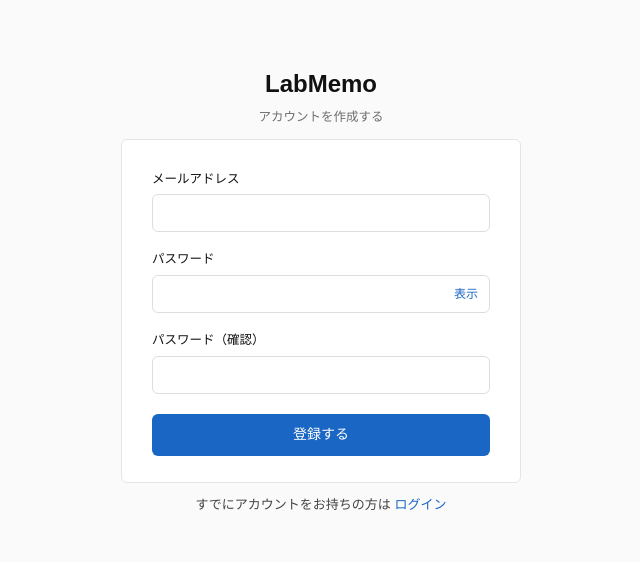
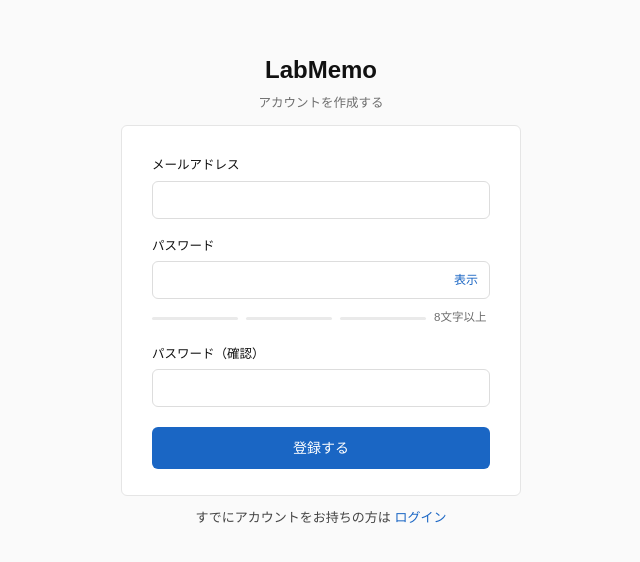
Before and after one commit to kensyo614/lab-memo, a Next.js app: page /register in a window 1280 px wide. Shown: the part 116-678 px from the top of the page, without its empty margins (319-959 px from the left). Built offline with nearby package versions, Linux system fonts and the light colour scheme; no server answers.

Commit message:
自由メモ一覧と会員画面と情報一覧画面の細かな修正

```diff
--- a/src/app/memos/page.tsx
+++ b/src/app/memos/page.tsx
@@ -200,6 +200,25 @@ export default async function Page({searchParams}: PageProps<'/memos'>){
                         </div>
                     </Link>
                     )})}
+
+                    <Link
+                        href="/memos/new"
+                        style={{
+                            border: "1px dashed #DDDDDD",
+                            borderRadius: 6,
+                            backgroundColor: "#FAFAFA",
+                            padding: 20,
+                            display: "flex",
+                            flexDirection: "column",
+                            alignItems: "center",
+                            justifyContent: "center",
+                            gap: 8,
+                            color: "#6E6E6E",
+                        }}
+                    >
+                        <span style={{fontSize: 20, fontWeight: 300}}>＋</span>
+                        <span style={{fontSize: 12.5}}>新しいメモ</span>
+                    </Link>
                 </div>
             </div>
         </div>
--- a/src/app/register/page.tsx
+++ b/src/app/register/page.tsx
@@ -14,6 +14,22 @@ export default function Page() {
     const [isSubmitting, setIsSubmitting] = useState(false);
     const [isDisplayPassword, setIsDisplayPassword] = useState(false)
 
+    const passwordStrength =
+        password.length === 0
+            ? 0
+            : password.length < 8
+              ? 1
+              : /[a-zA-Z]/.test(password) && /[0-9]/.test(password)
+                ? 3
+                : 2
+
+    const passwordHint =
+        password.length < 8
+            ? "8文字以上"
+            : passwordStrength === 2
+              ? "やや弱い"
+              : "十分な強さ"
+
     const isPasswordMismatch =
         passwordConfirm !== "" && password !== passwordConfirm;
 
@@ -27,6 +43,10 @@ export default function Page() {
 
             if(email === "" || password === "" || passwordConfirm === ""){
                 setErrorMessage("すべての項目を入力してください。");
+                return;
+            }
+            if(password.length < 8){
+                setErrorMessage("パスワードは8文字以上にしてください。");
                 return;
             }
             if(password !== passwordConfirm){
@@ -217,6 +237,34 @@ export default function Page() {
                             {isDisplayPassword ? "隠す" : "表示"}
                         </button>
                     </div>
+
+                    <div style={{
+                        display: "flex",
+                        alignItems: "center",
+                        gap: 8,
+                        marginTop: 4,
+                    }}>
+                        {[1, 2, 3].map((level) => (
+                            <span
+                                key={level}
+                                style={{
+                                    flex: 1,
+                                    height: 3,
+                                    borderRadius: 2,
+                                    backgroundColor:
+                                        passwordStrength >= level ? "#1A66C4" : "#EAEAEA",
+                                }}
+                            />
+                        ))}
+                        <span style={{
+                            fontSize: 11.5,
+                            color: "#6E6E6E",
+                            minWidth: 56,
+                            whiteSpace: "nowrap",
+                        }}>
+                            {passwordHint}
+                        </span>
+                    </div>
                 </div>
                 <div style={{
                     display: "flex",
@@ -259,6 +307,7 @@ export default function Page() {
                         </p>
                     )}
                 </div>
+                {completeMessage === "" ? (
                     <button
                         type="submit"
                         disabled={isSubmitting}
@@ -276,6 +325,25 @@ export default function Page() {
                         }}>
                             {isSubmitting ? "登録中..." : "登録する"}
                     </button>
+                ) : (
+                    <Link
+                        href="/login"
+                        style={{
+                            height: 42,
+                            display: "flex",
+                            alignItems: "center",
+                            justifyContent: "center",
+                            borderRadius: 6,
+                            backgroundColor: "#1A66C4",
+                            color: "#FFFFFF",
+                            fontSize: 14,
+                            fontWeight: 500,
+                            marginTop: 2,
+                        }}
+                    >
+                        ログイン画面へ
+                    </Link>
+                )}
             </form>
             <div
                 style={{
--- a/src/components/MemoForm.tsx
+++ b/src/components/MemoForm.tsx
@@ -35,9 +35,7 @@ export function MemoForm({action, defaultValues, heading, deleteButton}: Props){
     const [viewMode, setViewMode] = useState<ViewMode>("split")
 
     return (
-        <form
-            id="memo-form"
-            action={formAction}
+        <div
             style={{
                 flex: 1,
                 minWidth: 0,
@@ -123,6 +121,7 @@ export function MemoForm({action, defaultValues, heading, deleteButton}: Props){
 
                     <button
                         type="submit"
+                        form="memo-form"
                         disabled={isPending}
                         style={{
                             height: 38,
@@ -173,10 +172,6 @@ export function MemoForm({action, defaultValues, heading, deleteButton}: Props){
                 </div>
             )}
 
-            {defaultValues && (
-                <input type="hidden" name="memo_id" value={defaultValues.memoId} />
-            )}
-
             <div style={{
                 flex: 1,
                 display: "flex",
@@ -218,13 +213,25 @@ export function MemoForm({action, defaultValues, heading, deleteButton}: Props){
                         display: "flex",
                         justifyContent: "center",
                     }}>
-                        <div style={{
+                        <form
+                            id="memo-form"
+                            action={formAction}
+                            style={{
                             width: "100%",
                             maxWidth: 640,
                             display: "flex",
                             flexDirection: "column",
                             gap: 18,
                         }}>
+                            {/* 編集時のみ。どのメモを更新するかを伝える */}
+                            {defaultValues && (
+                                <input
+                                    type="hidden"
+                                    name="memo_id"
+                                    value={defaultValues.memoId}
+                                />
+                            )}
+
                             <input
                                 name="title"
                                 value={title}
@@ -257,7 +264,7 @@ export function MemoForm({action, defaultValues, heading, deleteButton}: Props){
                                     resize: "none",
                                 }}
                             />
-                        </div>
+                        </form>
                     </div>
                 </div>
 
@@ -323,6 +330,6 @@ export function MemoForm({action, defaultValues, heading, deleteButton}: Props){
                     </div>
                 </div>
             </div>
-        </form>
+        </div>
     )
 }
--- a/src/components/Sidebar.tsx
+++ b/src/components/Sidebar.tsx
@@ -34,14 +34,19 @@ export async function Sidebar({
         backgroundColor: "#FAFAFA",
       }}
       >
-        <p style={{
-          padding: "20px 20px 18px",
-          fontSize: 18,
-          fontWeight: 600,
-          borderBottom: "1px solid #EAEAEA",
-        }}>
+        <Link
+          href="/"
+          style={{
+            display: "block",
+            padding: "20px 20px 18px",
+            fontSize: 18,
+            fontWeight: 600,
+            borderBottom: "1px solid #EAEAEA",
+            color: "#111111",
+          }}
+        >
           LabMemo
-        </p>
+        </Link>
         <div style={{
           padding: "14px 12px",
           display: "flex",
--- a/src/components/TagList.tsx
+++ b/src/components/TagList.tsx
@@ -15,6 +15,8 @@ export type TagItem = {
 type Props = {
     items: TagItem[]
 }
+
+const VISIBLE_COUNT = 7
 
 function MenuIcon() {
     return (
@@ -48,12 +50,16 @@ export function TagList({items}: Props) {
     const [editingId, setEditingId] = useState<string | null>(null)
     const [isAdding, setIsAdding] = useState(false)
     const [deleteTarget, setDeleteTarget] = useState<TagItem | null>(null)
+    const [showAll, setShowAll] = useState(false)
 
     const [createState, createAction] = useActionState(createTag, null)
     const [updateState, updateAction] = useActionState(updateTag, null)
     const [deleteState, deleteAction] = useActionState(deleteTag, null)
 
     const error = createState?.error ?? updateState?.error ?? deleteState?.error
+
+    const visibleItems = showAll ? items : items.slice(0, VISIBLE_COUNT)
+    const hasMore = items.length > VISIBLE_COUNT
 
     return (
         <>
@@ -130,7 +136,7 @@ export function TagList({items}: Props) {
                     </form>
                 )}
 
-                {items.map((item) => {
+                {visibleItems.map((item) => {
                     if (editingId === item.tagId) {
                         return (
                             <form
@@ -323,6 +329,26 @@ export function TagList({items}: Props) {
                     )
                 })}
 
+                {hasMore && (
+                    <button
+                        type="button"
+                        onClick={() => setShowAll((prev) => !prev)}
+                        style={{
+                            display: "flex",
+                            alignItems: "center",
+                            height: 30,
+                            padding: "0 8px",
+                            border: "none",
+                            background: "none",
+                            fontSize: 12.5,
+                            color: "#1A66C4",
+                            cursor: "pointer",
+                        }}
+                    >
+                        {showAll ? "表示を減らす" : "すべてのタグを見る"}
+                    </button>
+                )}
+
                 {error && (
                     <p style={{
                         padding: "6px 8px",
```
Lines whose indentation alone changed are shown as unchanged.
